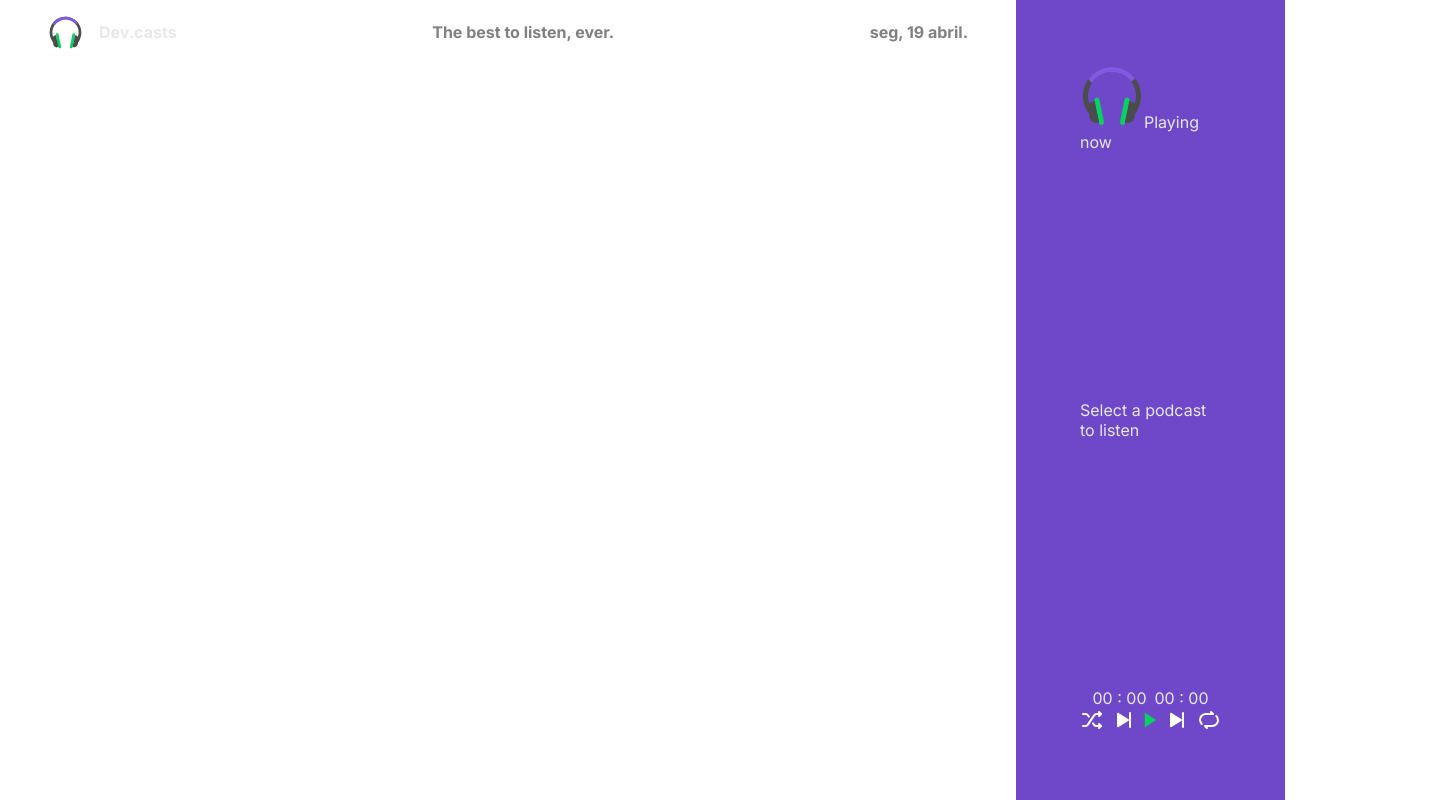
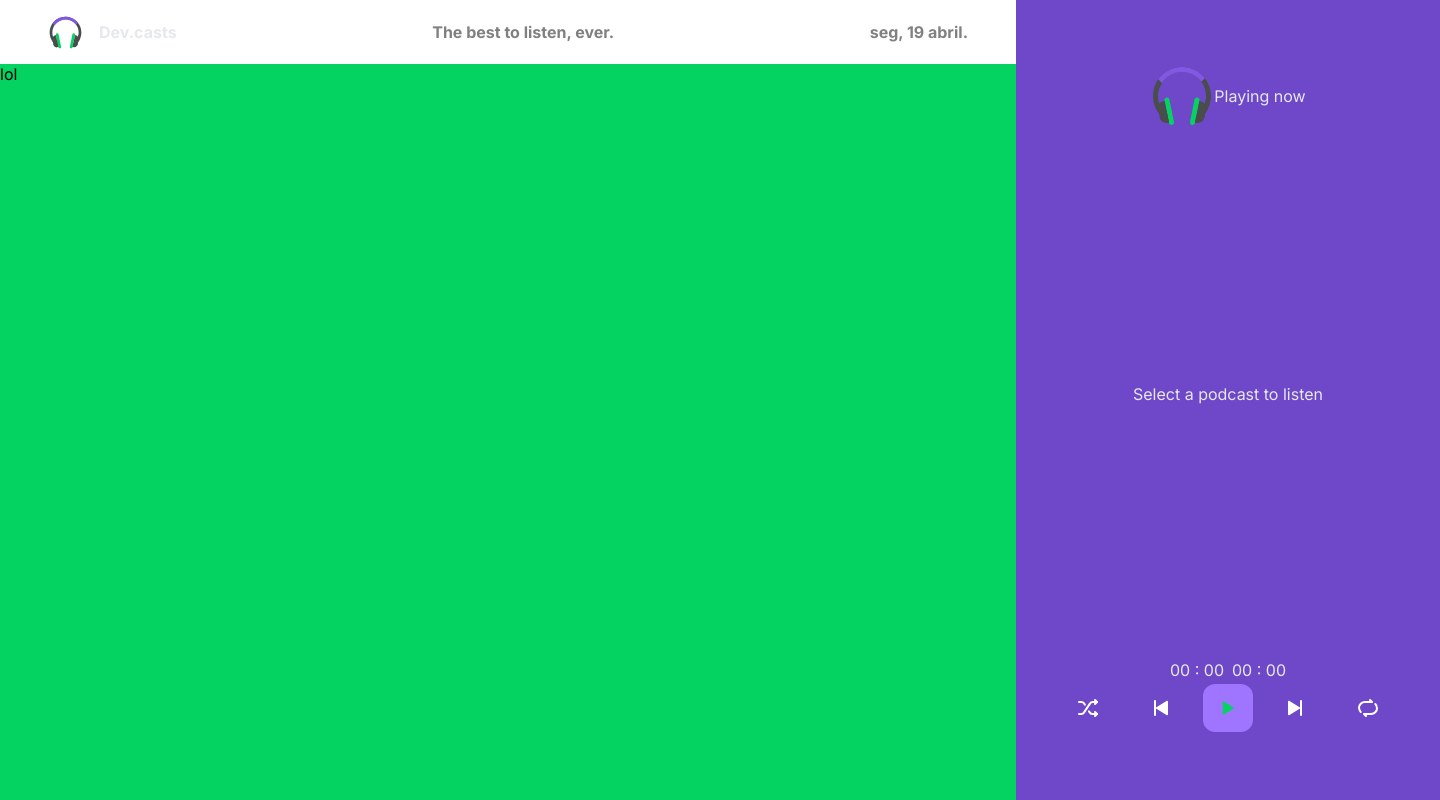
Before and after one commit to ssdev-95/devcasts, a Next.js app: page / in a window 1280 px wide. Shown: the whole page, 1440 px wide, since content can reach past the window. Built offline with nearby package versions, Linux system fonts and the light colour scheme; data requests are answered from the project's data file.

Commit message:
[FIX] Header, Player and Home styles

```diff
--- a/src/components/Player/index.tsx
+++ b/src/components/Player/index.tsx
@@ -1,16 +1,16 @@
 import React from 'react'
 import PlayerButton from '../PlayerButton'
 
-import { PlayerContainer, Actions, Timer } from './styles'
+import { PlayerContainer, Header, Actions, Timer } from './styles'
 import colors from '../../../colors.json'
 
 export default function Player() {
     return(
         <PlayerContainer>
-            <div>
+            <Header>
                 <img src="favicon.svg" />
                 <span>Playing now</span>
-            </div>
+            </Header>
             <div>
                 <span>Select a podcast to listen</span>
             </div>
@@ -21,11 +21,31 @@ export default function Player() {
                     <span>00 : 00</span>
                 </Timer>
                 <Actions>
-                    <PlayerButton angle={0} background="transparent" icon="icons/shuffle.svg" />
-                    <PlayerButton angle={180} background="transparent" icon="icons/fastfoward.svg" />
-                    <PlayerButton angle={0} background={colors.primary.purple["100"]}icon="icons/play.svg" />
-                    <PlayerButton angle={0} background="transparent" icon="icons/fastfoward.svg" />
-                    <PlayerButton angle={0} background="transparent" icon="icons/repeat.svg" />
+                    <PlayerButton
+                      angle={0}
+                      background="transparent"
+                      icon="icons/shuffle.svg"
+                    />
+                    <PlayerButton
+                      angle={180}
+                      background="transparent"
+                      icon="icons/fastfoward.svg"
+                    />
+                    <PlayerButton
+                      angle={0}
+                      background={colors.primary.purple["100"]}
+                      icon="icons/play.svg"
+                    />
+                    <PlayerButton
+                      angle={0}
+                      background="transparent"
+                      icon="icons/fastfoward.svg"
+                    />
+                    <PlayerButton
+                      angle={0}
+                      background="transparent"
+                      icon="icons/repeat.svg"
+                    />
                 </Actions>
             </div>
         </PlayerContainer>
--- a/src/components/Player/styles.tsx
+++ b/src/components/Player/styles.tsx
@@ -17,6 +17,11 @@ export const PlayerContainer = styled.div`
     color: ${colors.items.line};
 `
 
+export const Header = styled.div`
+    display: flex;
+    align-items: center;
+`
+
 export const Timer = styled.div`
     display: flex;
     gap: .25rem;
@@ -30,5 +35,5 @@ export const Actions = styled.div`
     align-items: center;
     justify-content: center;
 
-    gap: .5rem;
+    gap: .75rem;
 `
--- a/src/components/PlayerButton/index.tsx
+++ b/src/components/PlayerButton/index.tsx
@@ -1,4 +1,5 @@
 import React from 'react'
+import { Button } from './styles'
 
 interface PlayerButtonProps {
     icon: string;
@@ -8,8 +9,9 @@ interface PlayerButtonProps {
 
 export default function PlayerButton({icon, background, angle}: PlayerButtonProps) {
     return (
-        <div className={`flex items-center py-3 px-4 justify-center bg-${background} hover:bg-primary-purple-200 cursor-pointer rounded-xl`}>
-            <img className={`transform rotate-${angle} p-0 m-0 filter sepia`} src={icon} />
-        </div>
+        <Button
+          style={{background: background}}>
+            <img style={{transform:`rotate(${angle}deg)`}} src={icon} />
+        </Button>
     )
 }
--- /dev/null
+++ b/src/components/PlayerButton/styles.tsx
@@ -0,0 +1,16 @@
+import styled from 'styled-components'
+
+import colors from '../../../colors.json'
+
+export const Button = styled.div`
+    display: flex;
+    align-items: center;
+    justify-content: center;
+    cursor: pointer;
+    padding: 1rem 1.15rem;
+    border-radius: 25%;
+
+    &:hover {
+        background-color: ${colors.primary.purple['200']};
+    }
+`
--- a/src/pages/index.tsx
+++ b/src/pages/index.tsx
@@ -6,6 +6,8 @@ import ptBR from 'date-fns/locale/pt-BR'
 
 import { api } from '../services/api'
 import { formatDuration } from '../utils/formatDuration'
+
+import { Main } from '../styles/home'
 
 interface Episode {
 	id: string;
@@ -26,7 +28,9 @@ interface HomeProps {
 export default function Home({ episodes }: HomeProps) {
 
 	return (
-		<div>{ /*JSON.stringify(episodes)*/ }</div>
+		<Main>
+			<p>lol</p>
+		</Main>
 	)
 }
 
--- a/src/styles/globals.css
+++ b/src/styles/globals.css
@@ -14,12 +14,15 @@ body {
 }
 
 .container {
-    width: 100%;
-    height: 100%;
+    width: 100vw;
+    height: 100vh;
 
     display: flex;
 }
 
 .container main {
     display: flex;
+    width: 100%;
+    height: 100%;
+    flex-direction: column;
 }
--- /dev/null
+++ b/src/styles/home.tsx
@@ -0,0 +1,8 @@
+import styled from 'styled-components'
+import colors from '../../colors.json'
+
+export const Main = styled.main`
+    height: 100%;
+    width: 100%;
+    background: ${colors.primary.green};
+`
```
Also changed, not shown: src/components/Card/index.tsx (+7 -7 lines), src/components/Dashboard/index.tsx (deleted, +0 -54 lines).
